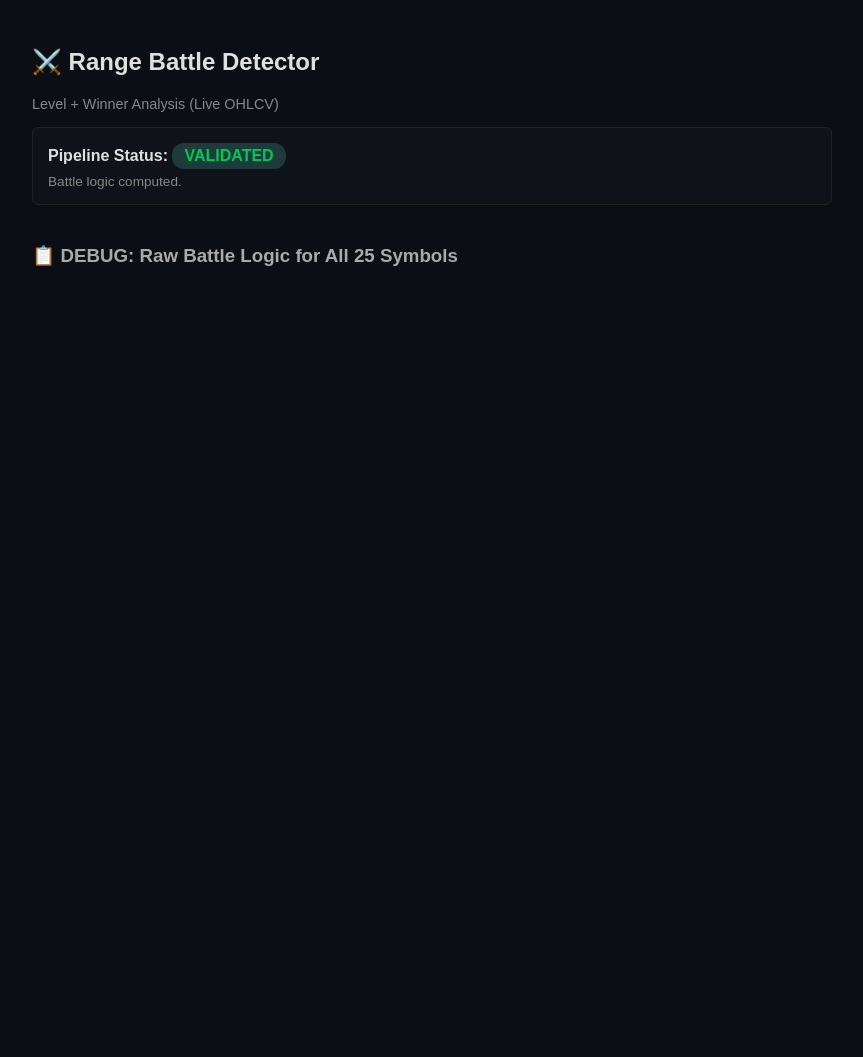
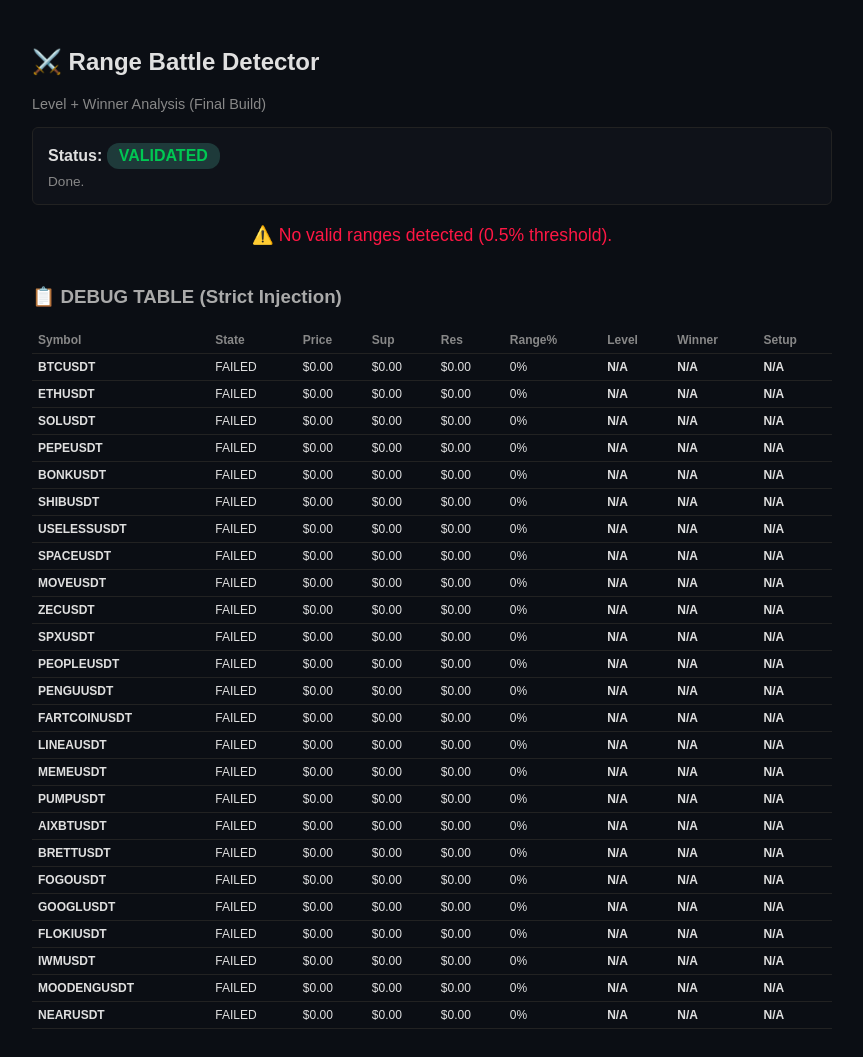
Before and after one commit to Jemomo123/About-to-break-range-detector-, a Flask app: page / in a window 1280 px wide. Shown: the whole page, without its empty margins (208-1071 px from the left). Before the commit the page ends 266 px from the top, so only its background shows below. Run offline with Flask 3, Linux system fonts and the light colour scheme.

Commit message:
Update title and improve HTML structure

```diff
--- a/templates/index.html
+++ b/templates/index.html
@@ -3,7 +3,7 @@
 <head>
     <meta charset="UTF-8">
     <meta name="viewport" content="width=device-width, initial-scale=1.0">
-    <title>Range Detector - Battle Logic</title>
+    <title>Range Battle Detector</title>
     <style>
         body { background: #0b0e14; color: #e0e0e0; font-family: sans-serif; padding: 20px; }
         .container { max-width: 800px; margin: auto; }
@@ -14,77 +14,52 @@
         .stat-box { background: #11161c; padding: 8px; border-radius: 6px; }
         .stat-box small { color: #888; display: block; font-size: 0.7em; }
         .stat-box span { font-size: 1em; }
-        .bar { height: 8px; border-radius: 4px; margin-top: 8px; display: flex; }
-        .buy { background: #00c853; height: 100%; }
-        .sell { background: #ff1744; height: 100%; }
-
         .badge { padding: 4px 10px; border-radius: 12px; font-size: 0.7em; font-weight: bold; text-transform: uppercase; }
         .badge.buyers { background: rgba(0, 200, 83, 0.2); color: #00c853; }
         .badge.sellers { background: rgba(255, 23, 68, 0.2); color: #ff1744; }
         .badge.neutral { background: #2d3748; color: #aaa; }
-
         .setup-tag { margin-top: 10px; padding: 6px 12px; border-radius: 4px; display: inline-block; font-weight: bold; font-size: 0.9em; }
         .setup-breakout { background: rgba(0, 200, 83, 0.15); border: 1px solid #00c853; color: #00c853; }
         .setup-bounce { background: rgba(0, 200, 83, 0.15); border: 1px solid #00c853; color: #00c853; }
         .setup-breakdown { background: rgba(255, 23, 68, 0.15); border: 1px solid #ff1744; color: #ff1744; }
         .setup-rejection { background: rgba(255, 23, 68, 0.15); border: 1px solid #ff1744; color: #ff1744; }
         .setup-nc { background: rgba(255, 255, 255, 0.05); border: 1px solid #555; color: #aaa; }
-
-        .debug-btn { background: none; border: 1px solid #333; color: #888; padding: 2px 8px; border-radius: 4px; cursor: pointer; margin-top: 10px; font-size: 0.8em; }
-        .debug-box { display: none; background: #0f1219; border: 1px solid #222; padding: 15px; border-radius: 6px; margin-top: 10px; font-family: monospace; font-size: 0.85em; line-height: 1.6; color: #b0b0b0; }
-        .debug-box.show { display: block; }
         .loading { color: #666; text-align: center; margin-top: 20px; font-size: 1.1em; }
-
         .raw-table { width: 100%; font-size: 0.75em; border-collapse: collapse; margin-top: 15px; }
         .raw-table td, .raw-table th { padding: 6px; border-bottom: 1px solid #222; text-align: left; }
         .raw-table th { color: #888; }
-        .qualified-yes { color: #00c853; font-weight: bold; }
-        .qualified-no { color: #ff1744; font-weight: bold; }
-        .fetch-error { color: #ff1744; }
-
         .status-badge { display: inline-block; padding: 4px 12px; border-radius: 12px; font-weight: bold; }
         .status-fetching { background: #2d3748; color: #fbbf24; }
         .status-validated { background: #1e3a3a; color: #00c853; }
-        .status-error { background: #3a1e1e; color: #ff1744; }
     </style>
 </head>
 <body>
     <div class="container">
         <h2>⚔️ Range Battle Detector</h2>
-        <p style="color: #888; font-size: 0.9em;">Level + Winner Analysis (Live OHLCV)</p>
+        <p style="color: #888; font-size: 0.9em;">Level + Winner Analysis (Final Build)</p>
 
         <div id="status-header" style="border: 1px solid #222; padding: 15px; border-radius: 6px; background: #0f1219; margin: 15px 0;">
-            <div><strong>Pipeline Status:</strong> <span id="app-state" class="status-badge status-fetching">FETCHING</span></div>
-            <div style="font-size: 0.85em; color: #888; margin-top: 5px;" id="progress-text">Fetching data...</div>
+            <div><strong>Status:</strong> <span id="app-state" class="status-badge status-fetching">FETCHING</span></div>
+            <div style="font-size: 0.85em; color: #888; margin-top: 5px;" id="progress-text">Loading 25 symbols...</div>
         </div>
 
-        <div id="watchlist-container" style="margin-top: 20px;"></div>
+        <div id="watchlist-container"></div>
 
-        <h3 style="color: #aaa; margin-top: 40px;">📋 DEBUG: Raw Battle Logic for All 25 Symbols</h3>
-
-        <!-- STRICT STATIC INJECTION POINT -->
-        <div id="debug-root" style="overflow-x: auto; min-height: 50px;"></div>
-        <script>
-            // THE FIX: Keep a reference to the debug root
-            const DEBUG_ROOT = document.getElementById('debug-root');
-        </script>
+        <h3 style="color: #aaa; margin-top: 40px;">📋 DEBUG TABLE (Strict Injection)</h3>
+        <div id="debug-root"></div>
     </div>
 
     <script>
-        // WATCHLIST & CONSTANTS
+        // WATCHLIST
         const SYMBOLS = ["BTCUSDT", "ETHUSDT", "SOLUSDT", "PEPEUSDT", "BONKUSDT", "SHIBUSDT", "USELESSUSDT", "SPACEUSDT", "MOVEUSDT", "ZECUSDT", "SPXUSDT", "PEOPLEUSDT", "PENGUUSDT", "FARTCOINUSDT", "LINEAUSDT", "MEMEUSDT", "PUMPUSDT", "AIXBTUSDT", "BRETTUSDT", "FOGOUSDT", "GOOGLUSDT", "FLOKIUSDT", "IWMUSDT", "MOODENGUSDT", "NEARUSDT"];
         const TF = "15m";
         const MIN_RANGE_THRESHOLD_PCT = 0.5;
-        const LEVEL_PROXIMITY_PCT = 2.0; // Within 2% of Res/Sup to be considered "At Level"
+        const LEVEL_PROXIMITY_PCT = 2.0;
 
         function updateState(state, msg) {
-            const appState = document.getElementById('app-state');
-            const progress = document.getElementById('progress-text');
-            appState.innerText = state;
-            if(state === 'FETCHING') appState.className = 'status-badge status-fetching';
-            else if (state === 'VALIDATED') appState.className = 'status-badge status-validated';
-            else if (state === 'ERROR') appState.className = 'status-badge status-error';
-            progress.innerText = msg;
+            document.getElementById('app-state').innerText = state;
+            document.getElementById('app-state').className = `status-badge status-${state.toLowerCase()}`;
+            document.getElementById('progress-text').innerText = msg;
         }
 
         async function fetchOKX(symbol) {
@@ -102,18 +77,14 @@
             } catch (e) { return { error: `FETCH EXCEPTION: ${e.message}` }; }
         }
 
-        // NEW LOGIC ENGINE
         function analyze(candles, symbol) {
             if (!candles || candles.error) {
-                return { symbol, state: "FAILED", rejection_reason: candles ? candles.error : "DATA ERROR",
-                         active_level: "N/A", winner: "N/A", setup: "N/A" };
+                return { symbol, state: "FAILED", rejection_reason: candles ? candles.error : "DATA ERROR", active_level: "N/A", winner: "N/A", setup: "N/A" };
             }
             if (candles.length < 20) {
-                return { symbol, state: "FAILED", rejection_reason: "Not enough candles (min 20)",
-                         active_level: "N/A", winner: "N/A", setup: "N/A" };
+                return { symbol, state: "FAILED", rejection_reason: "Not enough candles (min 20)", active_level: "N/A", winner: "N/A", setup: "N/A" };
             }
 
-            // 1. BASIC RANGE STRUCTURE (Unchanged)
             const highs = candles.map(c => c.high);
             const lows = candles.map(c => c.low);
             const resistance = Math.max(...highs);
@@ -127,173 +98,99 @@
                 return { symbol, state: "FAILED", rejection_reason: `Range too narrow (${rangeWidthPct.toFixed(3)}% < 0.5%)`, active_level: "N/A", winner: "N/A", setup: "N/A" };
             }
 
-            // 2. DISTANCES
             const distToRes = ((resistance - current) / current) * 100;
             const distToSup = ((current - support) / current) * 100;
 
-            // 3. WHERE IS PRICE?
             let active_level = "MIDDLE";
             if (distToRes < LEVEL_PROXIMITY_PCT) active_level = "RESISTANCE";
             else if (distToSup < LEVEL_PROXIMITY_PCT) active_level = "SUPPORT";
 
-            // 4. WHO IS WINNING? (Analyze last 5 candles)
-            let buyerMomentum = 0;
-            let sellerMomentum = 0;
-            let evidence = [];
-
+            let buyerMomentum = 0, sellerMomentum = 0, evidence = [];
             const lookback = candles.slice(-5);
             lookback.forEach(c => {
-                // For RESISTANCE level
                 if (active_level === "RESISTANCE") {
                     if (c.close > resistance) { buyerMomentum++; evidence.push("Close above res"); }
                     else if (c.high > resistance && c.close < resistance) { sellerMomentum++; evidence.push("Wick reject res"); }
-                    else if (c.close < c.open && c.high > resistance) { sellerMomentum++; evidence.push("Bearish engulf near res"); }
-                }
-                // For SUPPORT level
-                else if (active_level === "SUPPORT") {
+                } else if (active_level === "SUPPORT") {
                     if (c.close < support) { sellerMomentum++; evidence.push("Close below sup"); }
                     else if (c.low < support && c.close > support) { buyerMomentum++; evidence.push("Wick bounce sup"); }
-                    else if (c.close > c.open && c.low < support) { buyerMomentum++; evidence.push("Bullish engulf near sup"); }
-                }
-                // For MIDDLE (Aggressive momentum check towards nearest level)
-                else {
-                    if (distToRes < distToSup) { // Bias toward Resistance
-                        if (c.close > c.open) buyerMomentum++;
-                        else sellerMomentum++;
-                    } else { // Bias toward Support
-                        if (c.close < c.open) sellerMomentum++;
-                        else buyerMomentum++;
-                    }
+                } else {
+                    if (distToRes < distToSup) { if (c.close > c.open) buyerMomentum++; else sellerMomentum++; }
+                    else { if (c.close < c.open) sellerMomentum++; else buyerMomentum++; }
                 }
             });
 
-            // DECLARE WINNER
             let winner = "NO CLEAR WINNER";
             if (buyerMomentum > sellerMomentum && buyerMomentum >= 2) winner = "BUYERS";
             else if (sellerMomentum > buyerMomentum && sellerMomentum >= 2) winner = "SELLERS";
 
-            // 5. THE SETUP
             let setup = "NO CLEAR WINNER";
             if (active_level === "RESISTANCE" && winner === "BUYERS") setup = "BREAKOUT POTENTIAL";
             else if (active_level === "RESISTANCE" && winner === "SELLERS") setup = "REJECTION POTENTIAL";
             else if (active_level === "SUPPORT" && winner === "BUYERS") setup = "BOUNCE POTENTIAL";
             else if (active_level === "SUPPORT" && winner === "SELLERS") setup = "BREAKDOWN POTENTIAL";
 
-            return {
-                symbol, state: "QUALIFIED", rejection_reason: "N/A",
-                current, resistance, support,
-                distRes: distToRes.toFixed(2), distSup: distToSup.toFixed(2),
-                rangeWidthPct: rangeWidthPct.toFixed(3),
-                active_level, winner, setup,
-                buyerMomentum, sellerMomentum, evidence
-            };
+            return { symbol, state: "QUALIFIED", current, resistance, support, distRes: distToRes.toFixed(2), distSup: distToSup.toFixed(2), rangeWidthPct: rangeWidthPct.toFixed(3), active_level, winner, setup, buyerMomentum, sellerMomentum, evidence };
         }
 
-        function renderDebugTable(allData) {
-            let html = `<table class="raw-table">
-                <tr><th>Symbol</th><th>State</th><th>Price</th><th>Sup</th><th>Res</th><th>Range%</th><th>Active Level</th><th>Winner</th><th>Setup</th></tr>`;
+        function formatPrice(price) {
+            if (price === 0 || isNaN(price)) return "$0.00";
+            if (price < 0.0001) return "$" + price.toFixed(8);
+            if (price < 0.01) return "$" + price.toFixed(6);
+            if (price < 1) return "$" + price.toFixed(4);
+            return "$" + price.toFixed(2);
+        }
+
+        async function loadAll() {
+            updateState('FETCHING', 'Loading 25 symbols...');
+            const allData = [];
+            for (const sym of SYMBOLS) {
+                const candles = await fetchOKX(sym);
+                allData.push(analyze(candles, sym));
+            }
+            updateState('VALIDATED', 'Done.');
+
+            // RENDER DEBUG TABLE - STRICT STRING BUILDER (No forced .toFixed)
+            let debugRows = "";
             allData.forEach(d => {
                 const stateClass = d.state === 'QUALIFIED' ? 'qualified-yes' : d.state === 'FAILED' ? 'qualified-no' : 'fetch-error';
-                const displayPrice = d.current < 0.01 ? '$' + d.current.toFixed(8) : '$' + d.current.toFixed(2);
-                html += `<tr>
-                    <td><strong>${d.symbol}</strong></td>
-                    <td class="${stateClass}">${d.state}</td>
-                    <td>${displayPrice}</td>
-                    <td>$${d.support.toFixed(4)}</td>
-                    <td>$${d.resistance.toFixed(4)}</td>
-                    <td>${(d.rangeWidthPct || 0)}%</td>
-                    <td><strong>${d.active_level}</strong></td>
-                    <td><strong>${d.winner}</strong></td>
-                    <td><strong>${d.setup}</strong></td>
-                </tr>`;
+                const p = formatPrice(d.current);
+                const sup = formatPrice(d.support);
+                const res = formatPrice(d.resistance);
+                debugRows += `<tr><td><strong>${d.symbol}</strong></td><td class="${stateClass}">${d.state}</td><td>${p}</td><td>${sup}</td><td>${res}</td><td>${(d.rangeWidthPct || 0)}%</td><td><strong>${d.active_level}</strong></td><td><strong>${d.winner}</strong></td><td><strong>${d.setup}</strong></td></tr>`;
             });
-            html += `</table>`;
-            return html;
-        }
 
-        function toggleDebug(symbol) {
-            const box = document.getElementById(`debug-${symbol}`);
-            box.classList.toggle('show');
-        }
+            document.getElementById('debug-root').innerHTML = `<table class="raw-table"><tr><th>Symbol</th><th>State</th><th>Price</th><th>Sup</th><th>Res</th><th>Range%</th><th>Level</th><th>Winner</th><th>Setup</th></tr>${debugRows}</table>`;
 
-        function renderCards(qualifiedData) {
-            const container = document.getElementById("watchlist-container");
-            if (qualifiedData.length === 0) {
-                container.innerHTML = `<div class="loading" style="color: #ff1744;">⚠️ No valid ranges detected based on 0.5% threshold.</div>`;
+            // RENDER CARDS
+            const qualified = allData.filter(d => d.state === 'QUALIFIED');
+            if (qualified.length === 0) {
+                document.getElementById('watchlist-container').innerHTML = `<div class="loading" style="color: #ff1744;">⚠️ No valid ranges detected (0.5% threshold).</div>`;
                 return;
             }
 
-            container.innerHTML = qualifiedData.map(d => {
-                const displayPrice = d.current < 0.01 ? '$' + d.current.toFixed(8) : '$' + d.current.toFixed(2);
-                const displaySup = d.support < 0.01 ? '$' + d.support.toFixed(8) : '$' + d.support.toFixed(4);
-                const displayRes = d.resistance < 0.01 ? '$' + d.resistance.toFixed(8) : '$' + d.resistance.toFixed(4);
-
+            let cardHTML = "";
+            qualified.forEach(d => {
+                const p = formatPrice(d.current);
+                const sup = formatPrice(d.support);
+                const res = formatPrice(d.resistance);
                 let setupClass = "setup-nc";
                 if (d.setup === "BREAKOUT POTENTIAL") setupClass = "setup-breakout";
                 else if (d.setup === "BOUNCE POTENTIAL") setupClass = "setup-bounce";
                 else if (d.setup === "BREAKDOWN POTENTIAL") setupClass = "setup-breakdown";
                 else if (d.setup === "REJECTION POTENTIAL") setupClass = "setup-rejection";
 
-                return `
-                <div class="card" style="border-left-color: ${d.setup.includes('BREAKOUT') || d.setup.includes('BOUNCE') ? '#00c853' : d.setup.includes('BREAKDOWN') || d.setup.includes('REJECTION') ? '#ff1744' : '#555'};">
-                    <div class="header">
-                        <span style="font-size: 1.1em;">${d.symbol}</span>
-                        <span class="badge ${d.winner === 'BUYERS' ? 'buyers' : d.winner === 'SELLERS' ? 'sellers' : 'neutral'}">
-                            ${d.winner === 'BUYERS' ? '🟢' : d.winner === 'SELLERS' ? '🔴' : '⚪'} ${d.winner}
-                        </span>
-                    </div>
-                    <div class="price">${displayPrice}</div>
-
-                    <div class="grid">
-                        <div class="stat-box"><small>Resistance</small><span style="color:#00c853;">${displayRes}</span><br><small style="color:#666;">(${d.distRes}% away)</small></div>
-                        <div class="stat-box"><small>Support</small><span style="color:#ff1744;">${displaySup}</span><br><small style="color:#666;">(${d.distSup}% away)</small></div>
-                    </div>
-
-                    <div style="margin-top: 5px; color: #aaa; font-size: 0.9em;">
-                        <div>ACTIVE LEVEL: <strong>${d.active_level}</strong></div>
-                        <div>WINNER: <strong style="color: ${d.winner === 'BUYERS' ? '#00c853' : d.winner === 'SELLERS' ? '#ff1744' : '#aaa'};">${d.winner}</strong></div>
-                        <div class="setup-tag ${setupClass}">${d.setup}</div>
-                    </div>
-
-                    <button class="debug-btn" onclick="toggleDebug('${d.symbol}')">🔍 Show Battle Evidence</button>
-                    <div id="debug-${d.symbol}" class="debug-box">
-                        <div><u>EVIDENCE (Last 5 Candles):</u></div>
-                        <div style="color:#aaa; font-size:0.9em;">${d.evidence.join(', ') || 'No decisive touch/rejection yet'}</div>
-                        <div style="margin-top: 10px;">
-                            <span style="color:#00c853;">BUYER MOMENTUM: ${d.buyerMomentum}</span> |
-                            <span style="color:#ff1744;">SELLER MOMENTUM: ${d.sellerMomentum}</span>
-                        </div>
-                        <div style="margin-top: 10px; border-top:1px solid #222; padding-top:5px;">
-                            RULE: <br>
-                            1. IDENTIFY ACTIVE LEVEL (Proximity < ${LEVEL_PROXIMITY_PCT}%).<br>
-                            2. COUNT CANDLES CLOSING BEYOND LEVEL vs. REJECTING IT.<br>
-                            3. HIGHEST COUNT WINS THE BATTLE.
-                        </div>
-                    </div>
+                cardHTML += `<div class="card" style="border-left-color: ${d.setup.includes('BREAKOUT') || d.setup.includes('BOUNCE') ? '#00c853' : d.setup.includes('BREAKDOWN') || d.setup.includes('REJECTION') ? '#ff1744' : '#555'};">
+                    <div class="header"><span style="font-size: 1.1em;">${d.symbol}</span><span class="badge ${d.winner === 'BUYERS' ? 'buyers' : d.winner === 'SELLERS' ? 'sellers' : 'neutral'}">${d.winner === 'BUYERS' ? '🟢' : d.winner === 'SELLERS' ? '🔴' : '⚪'} ${d.winner}</span></div>
+                    <div class="price">${p}</div>
+                    <div class="grid"><div class="stat-box"><small>Resistance</small><span style="color:#00c853;">${res}</span><br><small>(${d.distRes}% away)</small></div><div class="stat-box"><small>Support</small><span style="color:#ff1744;">${sup}</span><br><small>(${d.distSup}% away)</small></div></div>
+                    <div style="margin-top: 5px; color: #aaa; font-size: 0.9em;"><div>ACTIVE LEVEL: <strong>${d.active_level}</strong></div><div>WINNER: <strong style="color: ${d.winner === 'BUYERS' ? '#00c853' : d.winner === 'SELLERS' ? '#ff1744' : '#aaa'};">${d.winner}</strong></div><div class="setup-tag ${setupClass}">${d.setup}</div></div>
+                    <div style="margin-top:10px; font-size:0.85em; color:#888;"><u>EVIDENCE:</u> ${d.evidence.join(', ') || 'No decisive touch yet'} (Buy:${d.buyerMomentum} / Sell:${d.sellerMomentum})</div>
                 </div>`;
-            }).join('');
+            });
+            document.getElementById('watchlist-container').innerHTML = cardHTML;
         }
 
-        async function loadAll() {
-            updateState('FETCHING', 'Loading 25 symbols...');
-
-            const allData = [];
-            for (const sym of SYMBOLS) {
-                const candles = await fetchOKX(sym);
-                const result = analyze(candles, sym);
-                allData.push(result);
-            }
-
-            updateState('VALIDATED', 'Battle logic computed.');
-
-            // FORCE STATIC INJECTION
-            DEBUG_ROOT.innerHTML = renderDebugTable(allData);
-
-            const qualified = allData.filter(d => d.state === 'QUALIFIED');
-            renderCards(qualified);
-        }
-
-        // Run immediately
         loadAll();
         setInterval(loadAll, 60000);
     </script>
```
